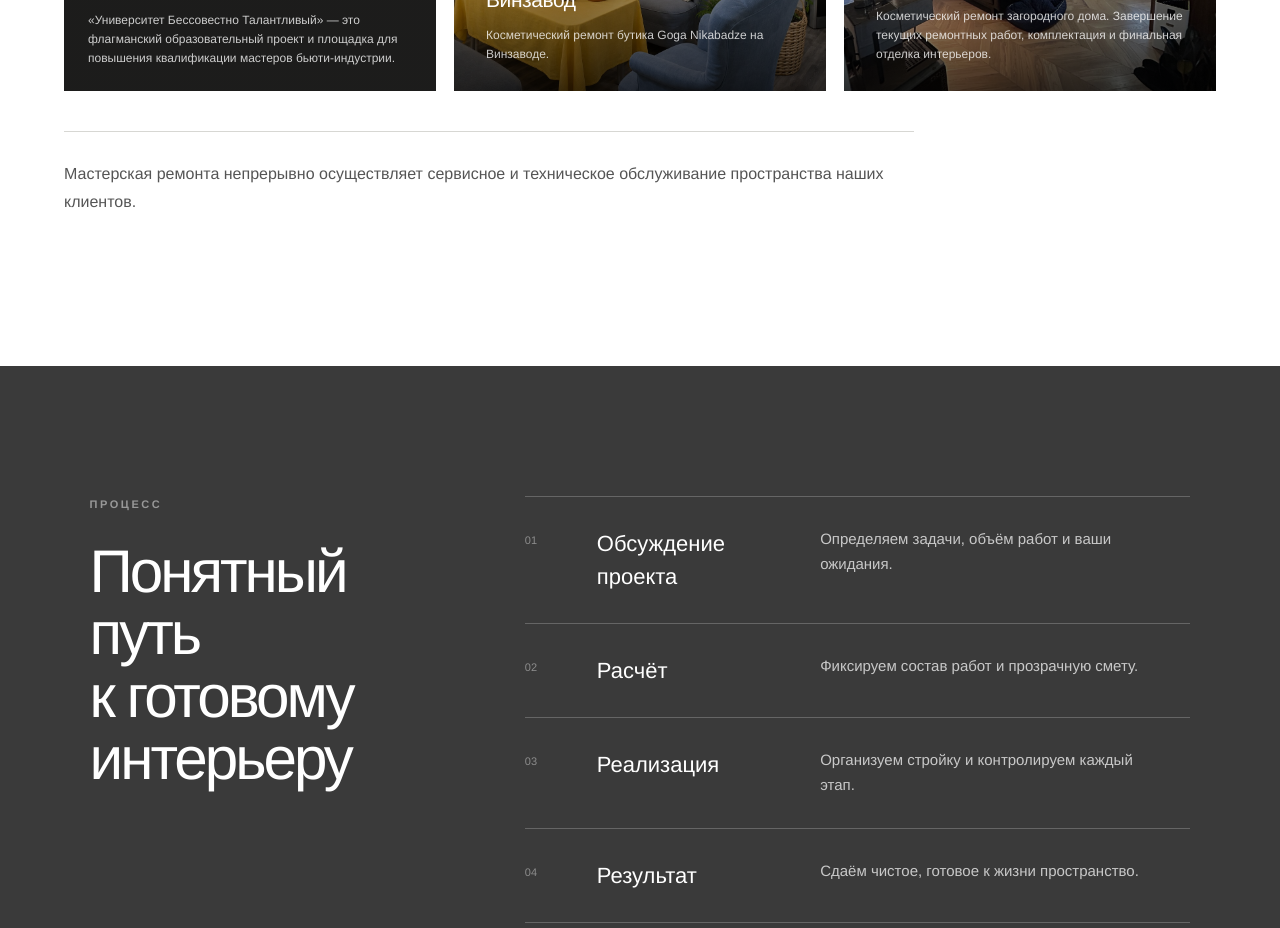
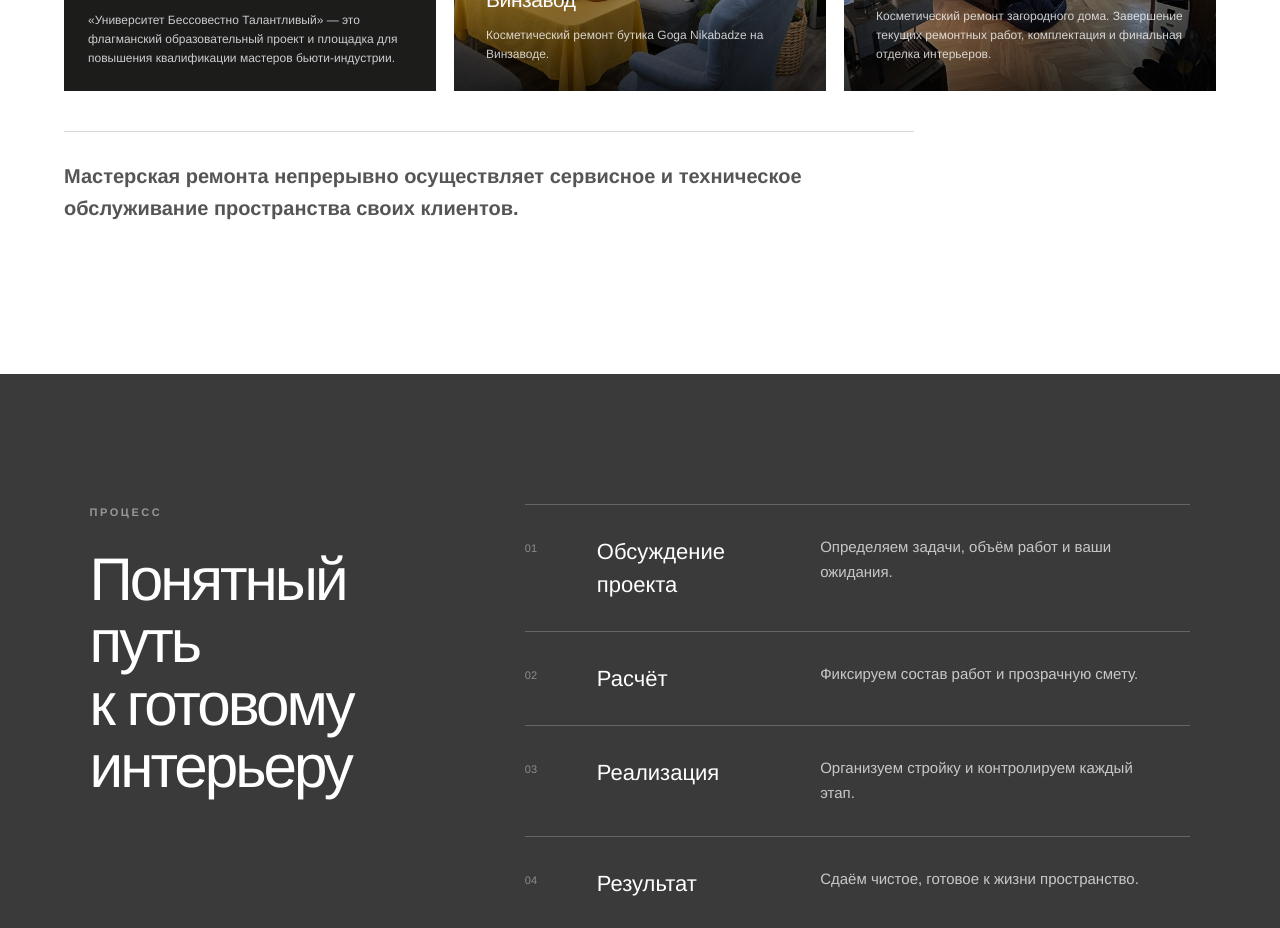
Before and after one commit to artemy-os/formula-remonta, a Next.js app: page / in a window 1280 px wide. Shown: the part 5120-6048 px from the top of the page. Built offline with nearby package versions, Linux system fonts and the light colour scheme.

Commit message:
Update and emphasize the projects service note

```diff
--- a/app/page.tsx
+++ b/app/page.tsx
@@ -264,7 +264,7 @@ export default function Home() {
             ))}
           </div>
         </div>
-        <p style={{ marginTop: "40px", paddingTop: "28px", borderTop: "1px solid #d7d7d3", maxWidth: "850px", color: "#555", fontSize: "16px", lineHeight: 1.75 }}>Мастерская ремонта непрерывно осуществляет сервисное и техническое обслуживание пространства наших клиентов.</p>
+        <p style={{ marginTop: "40px", paddingTop: "28px", borderTop: "1px solid #d7d7d3", maxWidth: "850px", color: "#555", fontSize: "20px", fontWeight: 700, lineHeight: 1.6 }}>Мастерская ремонта непрерывно осуществляет сервисное и техническое обслуживание пространства своих клиентов.</p>
       </section>
 
       <section className="section process" id="process">
```
